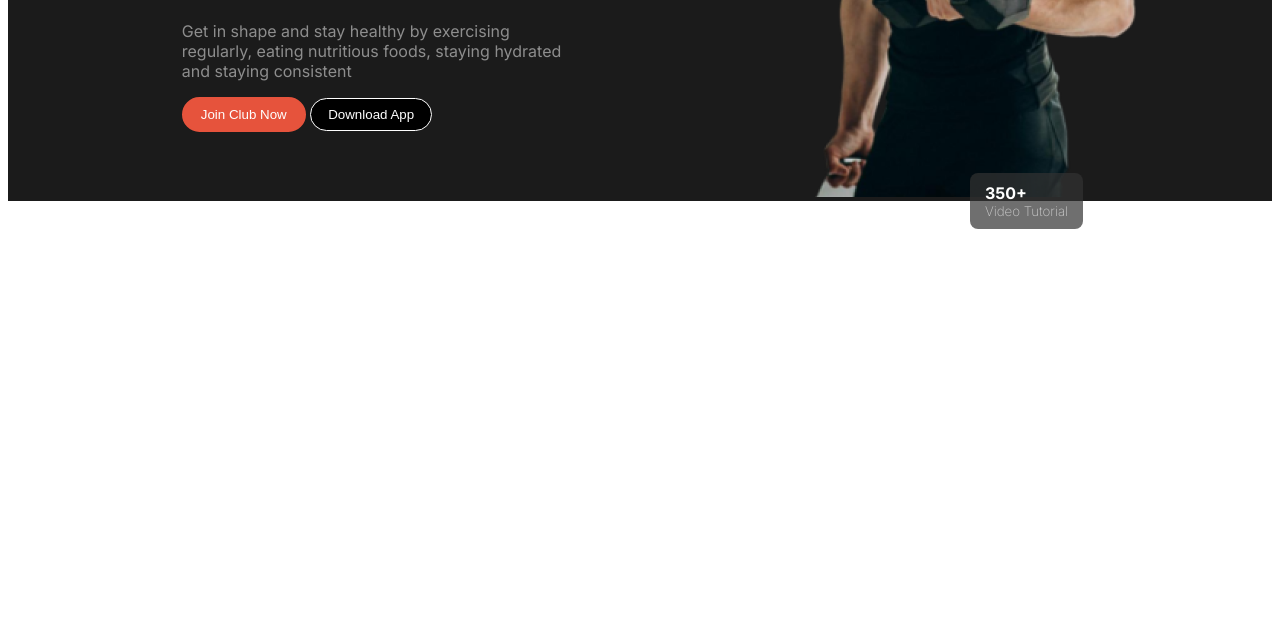
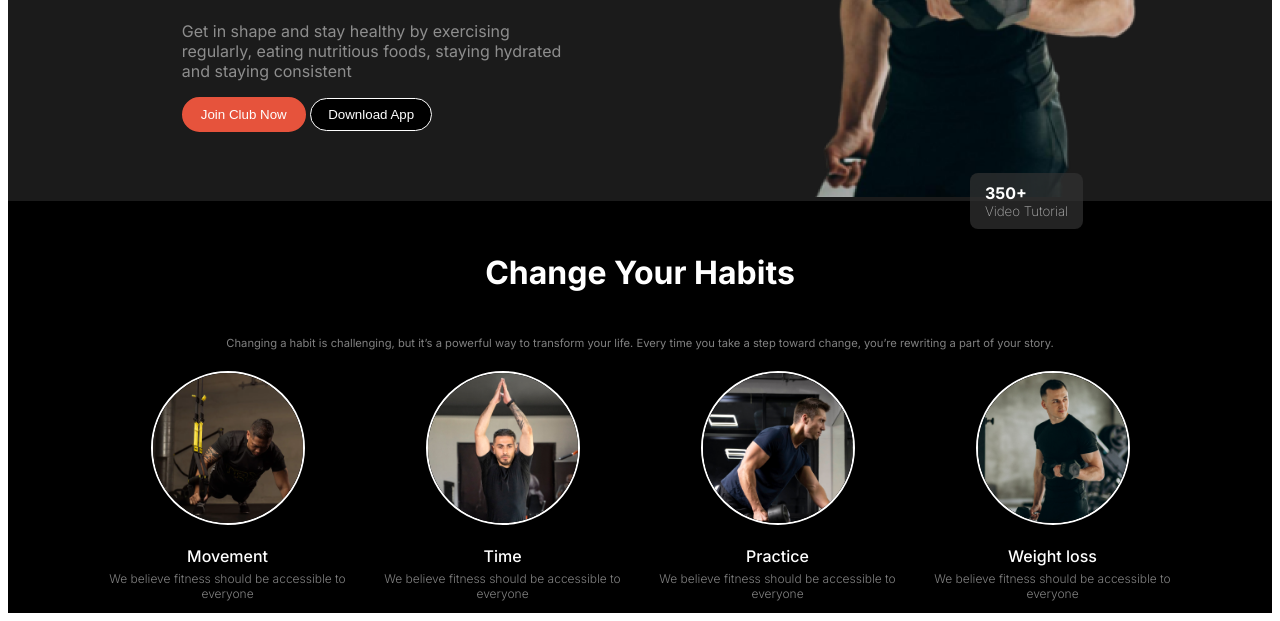
Before and after one commit to Afia-Sultana-Promi/Assignment-2, a plain HTML site: page index.html in a window 1280 px wide. Shown: the part 471-1092 px from the top of the page. Before the commit the page ends 800 px from the top, so only its background shows below. Drawn offline with Linux system fonts and the light colour scheme.

Commit message:
habit added

```diff
--- a/index.html
+++ b/index.html
@@ -42,7 +42,42 @@
                 </div>
             </div>
         </div>
-
+        <section class="background-color">
+            <section class="Habits">
+                <h3 class="habit-title">Change Your Habits</h3>
+                <p class="habit-pr">Changing a habit is challenging, but it’s a powerful way to transform your life. Every time you take a step toward change, you’re rewriting a part of your story. </p>
+                <div class="habit-container">
+                <div class="habit">
+                    <div class="circle-image">
+                        <img src="images/image 3.png" alt="" class="img">
+                    </div>
+                    <h4 class="image-title">Movement</h4>
+                    <p class="image-pr"> We believe fitness should be accessible to everyone</p>
+                </div>
+                <div class="habit">
+                    <div class="circle-image">
+                    <img src="images/image 2.png" alt="" class="img">
+                    </div>
+                    <h4 class="image-title">Time</h4>
+                    <p class="image-pr"> We believe fitness should be accessible to everyone</p>
+                </div>
+                <div class="habit">
+                    <div class="circle-image">
+                    <img src="images/image 4.png" alt="" class="img">
+                    </div>
+                    <h4 class="image-title">Practice</h4>
+                    <p class="image-pr"> We believe fitness should be accessible to everyone</p>
+                </div>
+                <div class="habit">
+                    <div class="circle-image">
+                    <img src="images/image 5.png" alt="" class="img">
+                    </div>
+                    <h4 class="image-title">Weight loss</h4>
+                    <p class="image-pr"> We believe fitness should be accessible to everyone</p>
+                </div>
+            </div>
+            </section>
+        </section>
     </body>
     </html>
 </body>
--- a/style/design.css
+++ b/style/design.css
@@ -129,7 +129,69 @@
     background-color: black;
     border: 1px solid rgb(255, 255, 255);
 }
-
+/* habits */
+.Habits{
+    display: flex;
+    justify-content: center;
+    align-items: center;
+    flex-direction: column;
+    max-width: 1100px;
+    margin: 0 auto;
+}
+.habit-container{
+    display: flex;
+    justify-content: space-around;
+    align-items: center;
+    /* gap: 5px; */
+    /* flex-wrap: wrap;
+    /* margin: 0 auto; */
+}
+.circle-image{
+    width: 150px; /* Adjust size as needed */
+    height: 150px;
+    border-radius: 50%;
+    border: 2px solid white;
+    overflow: hidden;
+    display: inline-block;
+}
+.circle-image img{
+    width: 100%;
+    height: 100%;
+    object-fit: cover;
+}
+.habit{
+    display: flex;
+    flex-direction: column;
+    color: aliceblue;
+    text-align: center;
+    align-items: center;
+}
+.habit-title{
+    font-size: 2rem;
+    font-weight: bolder;
+    color: white;
+    padding-top: 20px;
+    align-items: center;
+}
+.habit-pr{
+    align-items: center;
+    font-size: 0.7rem;
+    font-weight: 400;
+    padding-bottom: 10px;
+    color: rgba(255, 255, 255, 0.5);
+}
+.image-title{
+    font-size: 1rem;
+    font-weight: 500;
+    color: rgb(255, 255, 255);
+    margin-bottom: 5px;
+}
+.image-pr{
+    font-size: 0.75rem;
+    font-weight: 300;
+    color: rgba(255, 255, 255, 0.5);
+    margin-top: 0px;
+}
 @media screen and (max-width:576px){
     .menu-icon {
         display: block;
```
